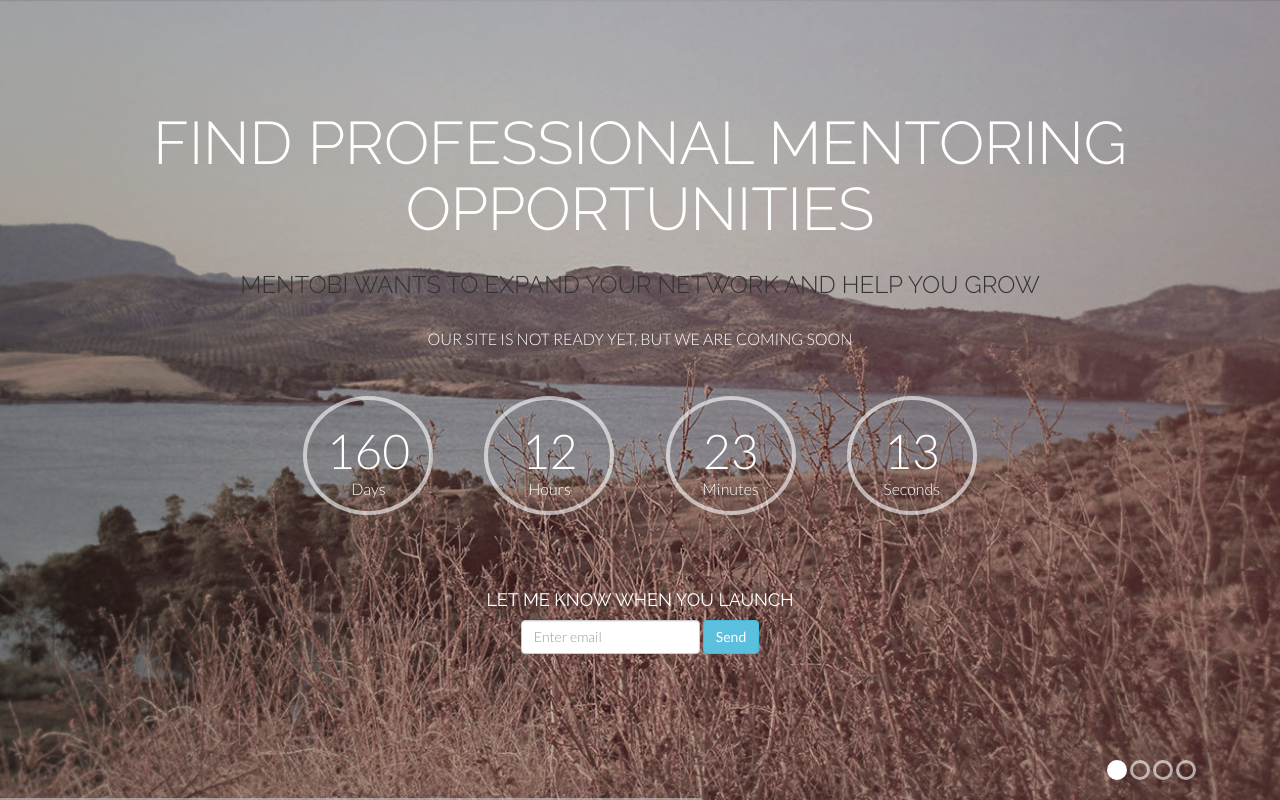
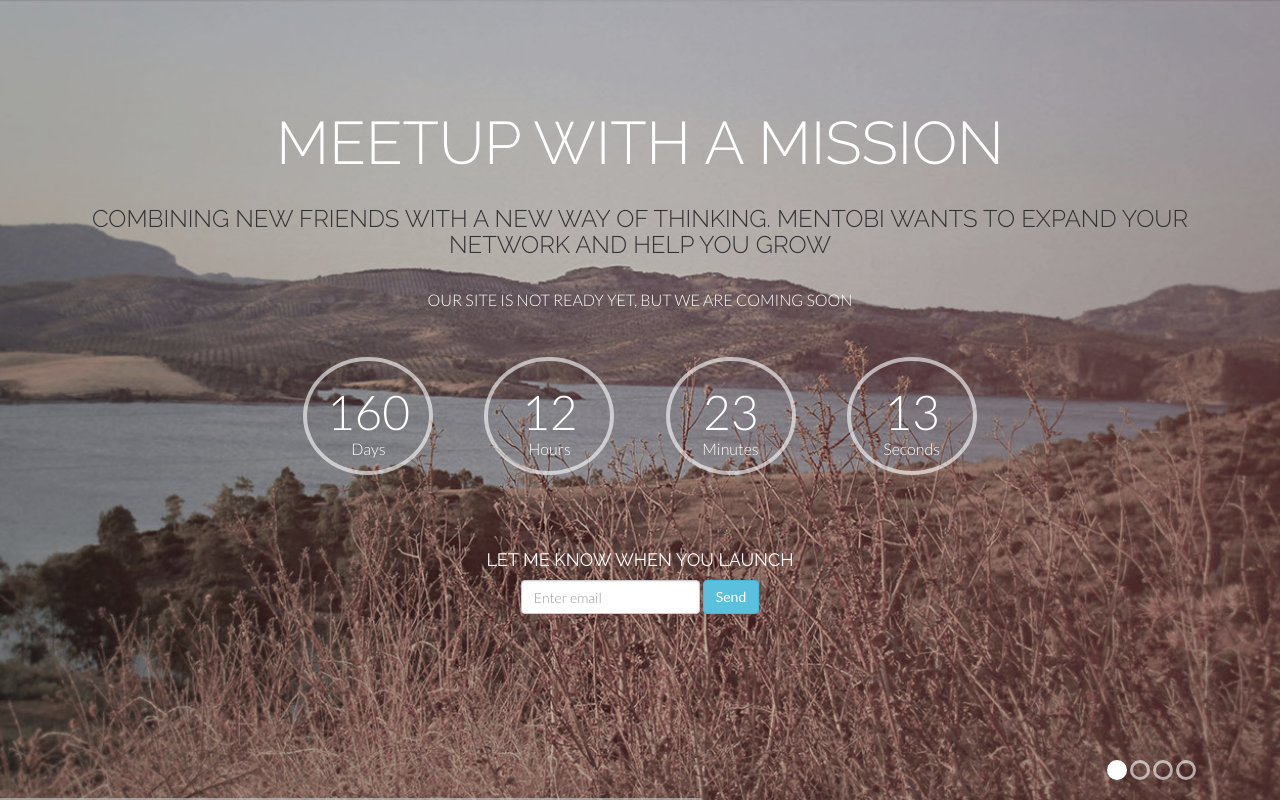
Before and after one commit to johnsiwicki/mentobi, a plain HTML site: page index.html in a window 1280 px wide. Drawn offline with Linux system fonts and the light colour scheme.

Commit message:
another round of text changes

```diff
--- a/index.html
+++ b/index.html
@@ -35,8 +35,8 @@
         <div class="container">
             <header>
                 <!-- HEADLINE -->
-                <h1 data-animated="GoIn">Find Professional Mentoring Opportunities</h1>
-                <h3>Mentobi wants to expand your network and help you grow</h3>
+                <h1 data-animated="GoIn">Meetup with a mission</h1>
+                <h3>Combining new friends with a new way of thinking. Mentobi wants to expand your network and help you grow</h3>
             </header>
             <!-- START TIMER -->
             <div id="timer" data-animated="FadeIn">
```
